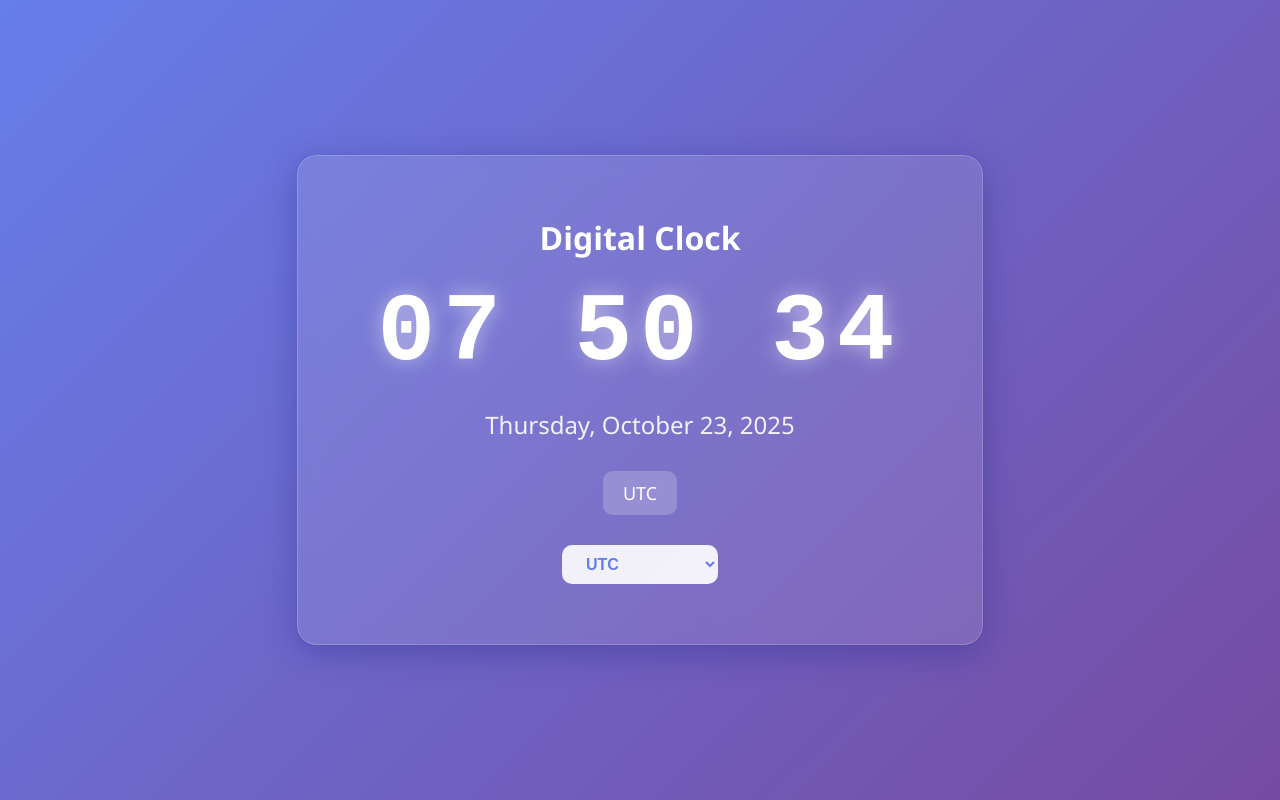
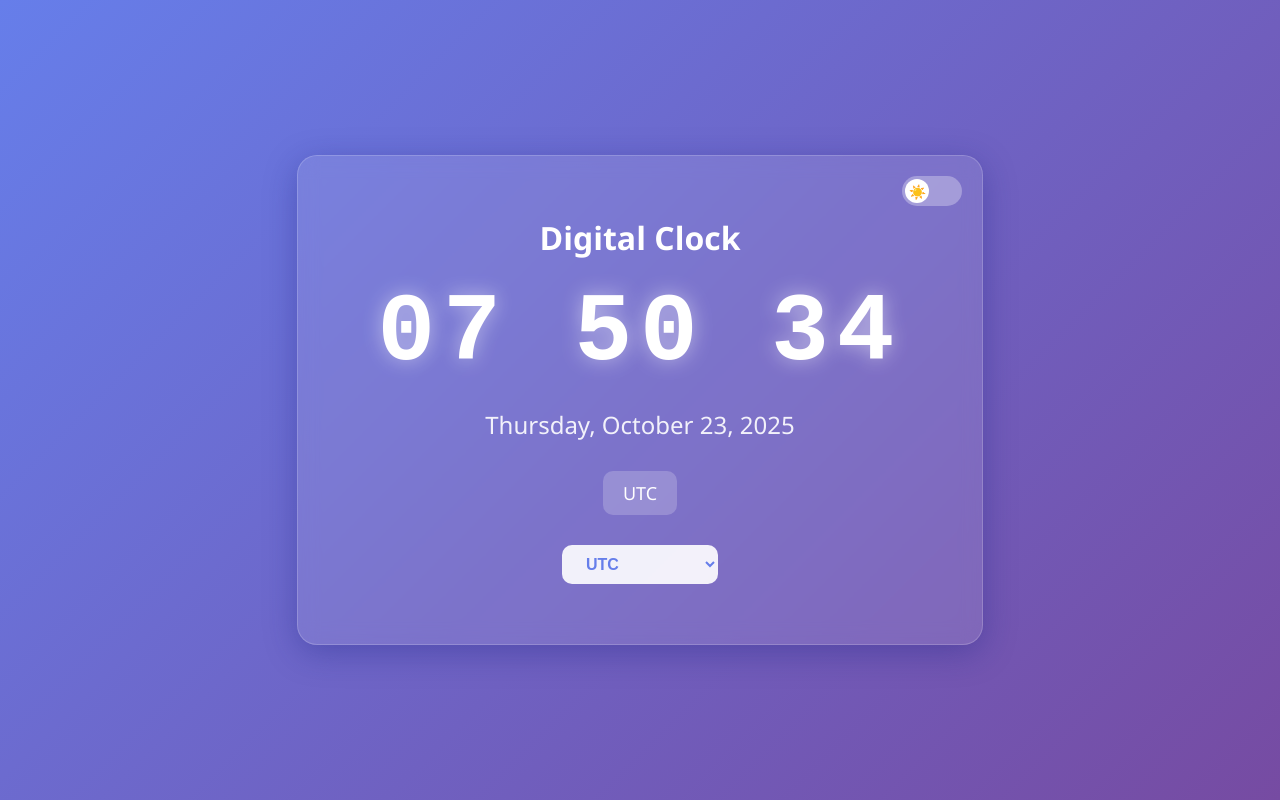
Before and after one commit to darriusnjh/WORKATO_TEST, a FastAPI app: page /clock in a window 1280 px wide. Run offline with FastAPI, Linux system fonts and the light colour scheme.

Commit message:
WOR-22: Implement light/dark mode toggle
Add theme switching functionality to the digital clock application with the following features:

- CSS variables for easy theme management
- Light mode (default): Purple gradient background with white text
- Dark mode: Dark blue/navy gradient background with light gray text
- Toggle button with sun/moon emoji indicators in top-right corner
- Smooth transitions between themes
- LocalStorage persistence to remember user preference
- All UI elements (clock, timezone selector, container) adapt to selected theme

The theme toggle is accessible via a button in the clock container header and persists across page reloads and timezone changes.

🤖 Generated with [Claude Code](https://claude.com/claude-code)

Co-Authored-By: Claude <noreply@anthropic.com>

```diff
--- a/app/templates/clock.html
+++ b/app/templates/clock.html
@@ -5,6 +5,40 @@
     <meta name="viewport" content="width=device-width, initial-scale=1.0">
     <title>Digital Clock - {{ timezone }}</title>
     <style>
+        :root {
+            /* Light mode colors (default) */
+            --bg-gradient-start: #667eea;
+            --bg-gradient-end: #764ba2;
+            --text-color: white;
+            --container-bg: rgba(255, 255, 255, 0.1);
+            --container-border: rgba(255, 255, 255, 0.18);
+            --container-shadow: rgba(31, 38, 135, 0.37);
+            --timezone-bg: rgba(255, 255, 255, 0.2);
+            --select-bg: rgba(255, 255, 255, 0.9);
+            --select-text: #667eea;
+            --select-hover-bg: white;
+            --text-shadow: rgba(255, 255, 255, 0.5);
+            --toggle-bg: rgba(255, 255, 255, 0.3);
+            --toggle-slider: white;
+        }
+
+        body.dark-mode {
+            /* Dark mode colors */
+            --bg-gradient-start: #1a1a2e;
+            --bg-gradient-end: #16213e;
+            --text-color: #e0e0e0;
+            --container-bg: rgba(30, 30, 30, 0.8);
+            --container-border: rgba(255, 255, 255, 0.1);
+            --container-shadow: rgba(0, 0, 0, 0.5);
+            --timezone-bg: rgba(255, 255, 255, 0.15);
+            --select-bg: rgba(255, 255, 255, 0.1);
+            --select-text: #e0e0e0;
+            --select-hover-bg: rgba(255, 255, 255, 0.2);
+            --text-shadow: rgba(0, 0, 0, 0.8);
+            --toggle-bg: rgba(255, 255, 255, 0.2);
+            --toggle-slider: #667eea;
+        }
+
         * {
             margin: 0;
             padding: 0;
@@ -13,22 +47,60 @@
 
         body {
             font-family: 'Segoe UI', Tahoma, Geneva, Verdana, sans-serif;
-            background: linear-gradient(135deg, #667eea 0%, #764ba2 100%);
+            background: linear-gradient(135deg, var(--bg-gradient-start) 0%, var(--bg-gradient-end) 100%);
             display: flex;
             justify-content: center;
             align-items: center;
             min-height: 100vh;
-            color: white;
+            color: var(--text-color);
+            transition: background 0.3s ease, color 0.3s ease;
         }
 
         .clock-container {
             text-align: center;
-            background: rgba(255, 255, 255, 0.1);
+            background: var(--container-bg);
             backdrop-filter: blur(10px);
             border-radius: 20px;
             padding: 60px 80px;
-            box-shadow: 0 8px 32px 0 rgba(31, 38, 135, 0.37);
-            border: 1px solid rgba(255, 255, 255, 0.18);
+            box-shadow: 0 8px 32px 0 var(--container-shadow);
+            border: 1px solid var(--container-border);
+            position: relative;
+            transition: all 0.3s ease;
+        }
+
+        .theme-toggle {
+            position: absolute;
+            top: 20px;
+            right: 20px;
+            cursor: pointer;
+        }
+
+        .theme-toggle-switch {
+            width: 60px;
+            height: 30px;
+            background: var(--toggle-bg);
+            border-radius: 15px;
+            position: relative;
+            transition: background 0.3s ease;
+        }
+
+        .theme-toggle-slider {
+            position: absolute;
+            top: 3px;
+            left: 3px;
+            width: 24px;
+            height: 24px;
+            background: var(--toggle-slider);
+            border-radius: 50%;
+            transition: transform 0.3s ease, background 0.3s ease;
+            display: flex;
+            align-items: center;
+            justify-content: center;
+            font-size: 14px;
+        }
+
+        body.dark-mode .theme-toggle-slider {
+            transform: translateX(30px);
         }
 
         .time {
@@ -37,7 +109,7 @@
             letter-spacing: 8px;
             margin: 20px 0;
             font-family: 'Courier New', monospace;
-            text-shadow: 0 0 20px rgba(255, 255, 255, 0.5);
+            text-shadow: 0 0 20px var(--text-shadow);
         }
 
         .date {
@@ -52,7 +124,7 @@
             font-weight: 400;
             margin-top: 20px;
             padding: 10px 20px;
-            background: rgba(255, 255, 255, 0.2);
+            background: var(--timezone-bg);
             border-radius: 10px;
             display: inline-block;
         }
@@ -66,8 +138,8 @@
             font-size: 16px;
             border-radius: 10px;
             border: none;
-            background: rgba(255, 255, 255, 0.9);
-            color: #667eea;
+            background: var(--select-bg);
+            color: var(--select-text);
             cursor: pointer;
             font-weight: 600;
             outline: none;
@@ -75,7 +147,7 @@
         }
 
         .timezone-selector select:hover {
-            background: white;
+            background: var(--select-hover-bg);
             transform: translateY(-2px);
         }
 
@@ -95,6 +167,12 @@
 </head>
 <body>
     <div class="clock-container">
+        <div class="theme-toggle" onclick="toggleTheme()" title="Toggle light/dark mode">
+            <div class="theme-toggle-switch">
+                <div class="theme-toggle-slider" id="theme-slider">☀️</div>
+            </div>
+        </div>
+
         <h1>Digital Clock</h1>
         <div class="time" id="clock">{{ current_time }}</div>
         <div class="date" id="date">{{ current_date }}</div>
@@ -117,6 +195,37 @@
     </div>
 
     <script>
+        // Theme management
+        function toggleTheme() {
+            const body = document.body;
+            const slider = document.getElementById('theme-slider');
+
+            body.classList.toggle('dark-mode');
+
+            // Update slider emoji
+            if (body.classList.contains('dark-mode')) {
+                slider.textContent = '🌙';
+                localStorage.setItem('theme', 'dark');
+            } else {
+                slider.textContent = '☀️';
+                localStorage.setItem('theme', 'light');
+            }
+        }
+
+        // Load saved theme preference
+        function loadTheme() {
+            const savedTheme = localStorage.getItem('theme');
+            const body = document.body;
+            const slider = document.getElementById('theme-slider');
+
+            if (savedTheme === 'dark') {
+                body.classList.add('dark-mode');
+                slider.textContent = '🌙';
+            } else {
+                slider.textContent = '☀️';
+            }
+        }
+
         function updateClock() {
             const now = new Date();
             const hours = String(now.getHours()).padStart(2, '0');
@@ -137,9 +246,10 @@
             window.location.href = `/clock?timezone=${timezone}`;
         }
 
-        // Update clock every second
-        setInterval(updateClock, 1000);
-        updateClock(); // Initial call
+        // Initialize on page load
+        loadTheme(); // Load saved theme first
+        updateClock(); // Initial clock update
+        setInterval(updateClock, 1000); // Update clock every second
     </script>
 </body>
 </html>
```
